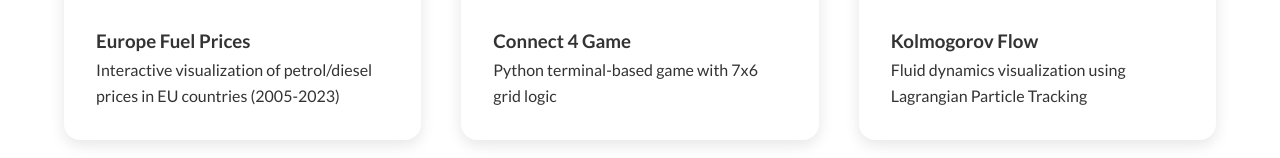
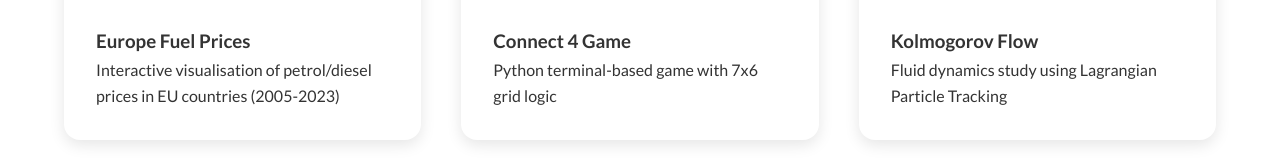
Before and after one commit to abelraj20/abelraj20.github.io, a plain HTML site: page index.html in a window 1280 px wide. Shown: the part 1971-2129 px from the top of the page. Drawn offline with Linux system fonts and the light colour scheme.

Commit message:
Update index.html

```diff
--- a/index.html
+++ b/index.html
@@ -62,7 +62,7 @@
                     <div class="project-card">
                         <img src="pics/proj1.png" alt="EU Fuel Prices">
                         <h3>Europe Fuel Prices</h3>
-                        <p>Interactive visualization of petrol/diesel prices in EU countries (2005-2023)</p>
+                        <p>Interactive visualisation of petrol/diesel prices in EU countries (2005-2023)</p>
                     </div>
                     <div class="project-card">
                         <img src="pics/proj2.png" alt="Connect 4">
@@ -72,7 +72,7 @@
                     <div class="project-card">
                         <img src="pics/proj3.svg" alt="Kolmogorov Flow">
                         <h3>Kolmogorov Flow</h3>
-                        <p>Fluid dynamics visualization using Lagrangian Particle Tracking</p>
+                        <p>Fluid dynamics study using Lagrangian Particle Tracking</p>
                     </div>
                     <div class="project-card">
                         <img src="pics/proj4.png" alt="Portfolio">
```
